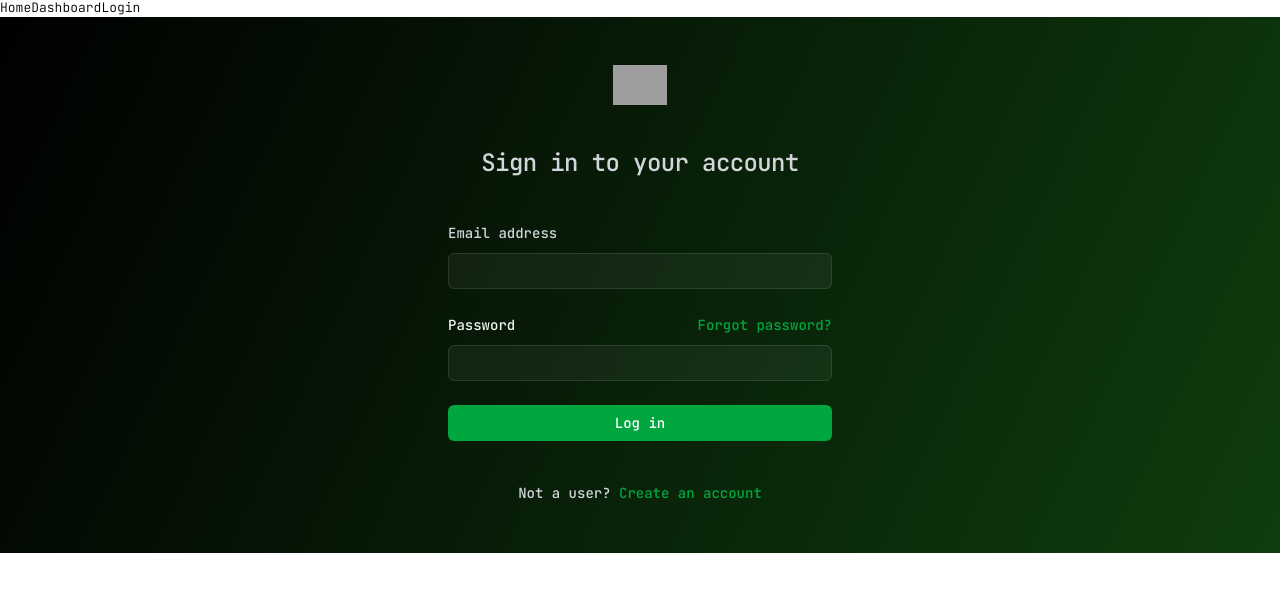
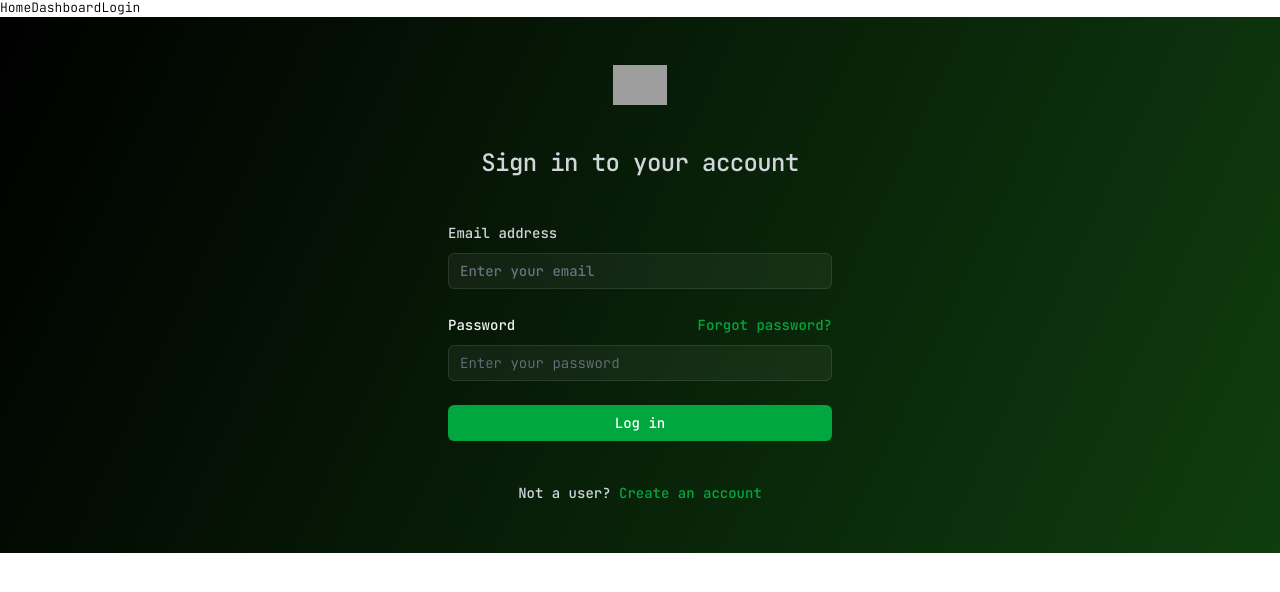
Before and after one commit to rober0xf/notifier-front, a Vue app: page /login in a window 1280 px wide. Shown: the top 592 px of the page. Built offline with nearby package versions, Linux system fonts and the light colour scheme; grey boxes are pictures that could not be loaded.

Commit message:
button & input components

```diff
--- a/src/components/ButtonComponent.vue
+++ b/src/components/ButtonComponent.vue
@@ -4,11 +4,13 @@ import { defineProps } from 'vue'
 const props = defineProps<{
   type?: 'submit' | 'button' | 'reset'
   label: string
+  class?: string
+  disabled?: boolean
 }>()
 
 const buttonType = props.type ?? 'submit'
 </script>
 
 <template>
-  <button :type="buttonType">{{ props.label }}</button>
+  <button :type="buttonType" :class="props.class" :disabled="props.disabled">{{ props.label }}</button>
 </template>
--- a/src/components/InputComponent.vue
+++ b/src/components/InputComponent.vue
@@ -1,37 +1,38 @@
 <script setup lang="ts">
-import { defineProps } from 'vue'
+import { computed } from 'vue'
 
 const props = defineProps<{
-  label: string
-  value?: string
-  id: string
-  name: string
+  modelValue?: string | number
+  id?: string
+  name?: string
   type?: string
-  modelValue?: string | number | boolean
+  placeholder?: string
+  required?: boolean
+  disabled?: boolean
+  class?: string
 }>()
 
 const emit = defineEmits<{
-  'update:modelValue': [value: string | number | boolean]
+  'update:modelValue': [value: string]
 }>()
 
-const onInput = (event: Event) => {
-  emit('update:modelValue', (event.target as HTMLInputElement).value)
-}
+const inputValue = computed({
+  get: () => props.modelValue || '',
+  set: (value: string) => emit('update:modelValue', value)
+})
 
-const inputType = props.type ?? 'text'
-const inputValue = props.value ?? ''
+const inputType = props.type || 'text'
 </script>
 
 <template>
-  <div>
-    <label :for="props.id">{{ props.label }}</label>
-    <input
-      :type="inputType"
-      :id="props.id"
-      :name="props.name"
-      :value="inputValue"
-      @input="onInput"
-      required
-    />
-  </div>
+  <input
+    :id="props.id"
+    :name="props.name"
+    :type="inputType"
+    :placeholder="props.placeholder"
+    :required="props.required"
+    :disabled="props.disabled"
+    :class="props.class"
+    v-model="inputValue"
+  />
 </template>
```
